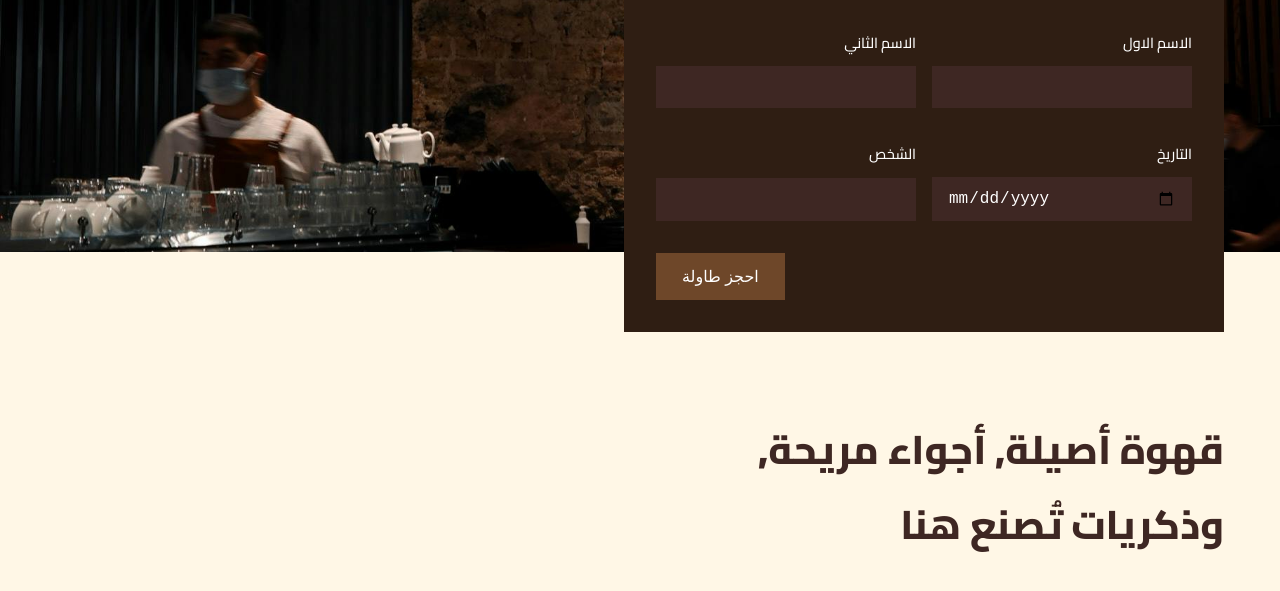
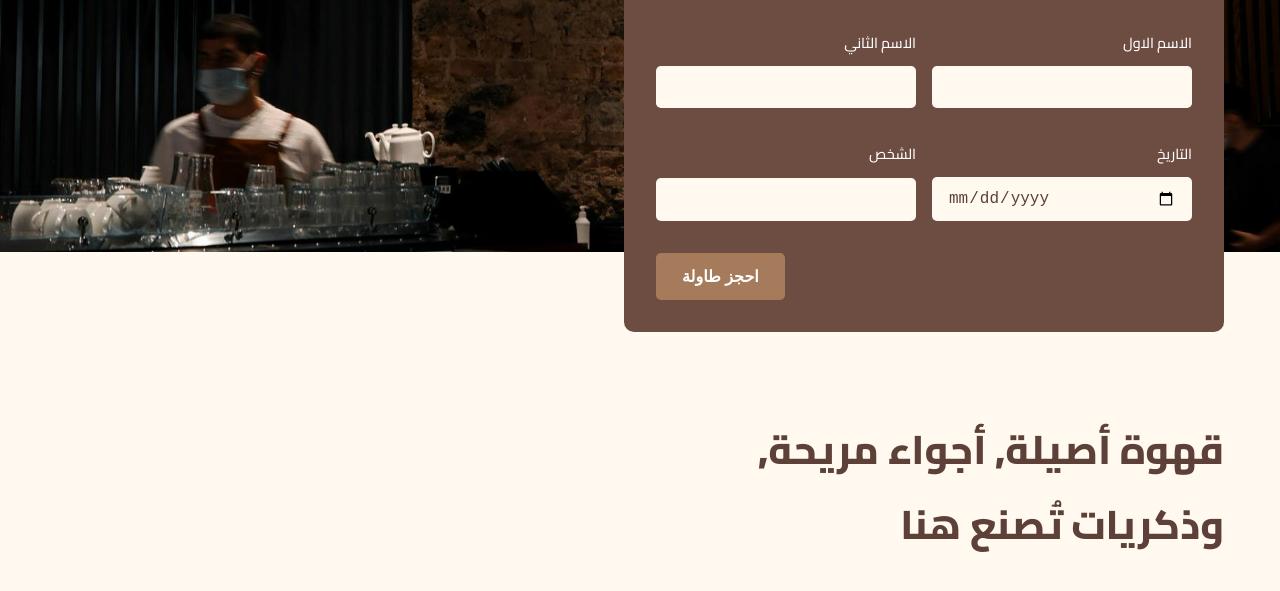
Before and after one commit to ShathaBandr/coffee_store, a plain HTML site: page index.html in a window 1280 px wide. Shown: the part 2102-2693 px from the top of the page. Drawn offline with nearby package versions, Linux system fonts and the light colour scheme; a web font is replaced by a local one.

Commit message:
Update style.css

```diff
--- a/style.css
+++ b/style.css
@@ -1,12 +1,13 @@
 @import url('https://fonts.googleapis.com/css2?family=Amiri:ital,wght@0,400;0,700;1,400;1,700&family=Cairo:wght@200..1000&family=Emblema+One&family=Fustat:wght@200..800&family=Lalezar&family=Roboto:ital,wght@0,100..900;1,100..900&family=Rubik:ital,wght@0,300..900;1,300..900&display=swap');
 
-:root{
-    --primary-color: #6e4729;
-    --primary-color-dark: #2f1e13;
-    --secondary-color: #d3b895;
-    --text-dark: #3E2723;
-    --text-light: #FAF3E0;
-    --extra-light: #FFF7E6;
+:root {
+    --primary-color: #A67B5B;
+    --primary-color-dark: #6D4C41;
+    --secondary-color: #E6C9A8;
+    --text-dark: #5D4037;
+    --text-light: #FAE5D3;
+    --extra-light: #FFF9F0;
+    --accent-color: #C19A6B;
     --white: #FFFFFF;
     --max-width: 1200px;
     --header-font: 'Cairo', sans-serif;
@@ -252,6 +253,7 @@ nav{
     gap: 2rem;
     background-color: var(--primary-color-dark);
     transform: translateY(10rem);
+    border-radius: 10px;
 }
 
 .book_container h4{
@@ -280,21 +282,30 @@ nav{
 .book_container input{
     padding: .75rem 1rem;
     font-size: 1rem;
-    color: var(--white);
-    background-color: var(--text-dark);
+    color: var(--text-dark);
+    background-color: var(--extra-light);
     border: none;
     outline: none;
+    border-radius: 5px;
 }
 
-.book_container input:hover{
-    background-color: var(--primary-color);
+.book_container input:hover {
+    background-color: var(--secondary-color);
     transition: 0.3s;
-
 }
 
 .book_container .btn{
     width: fit-content;
     margin-right: auto;
+    background-color: var(--primary-color);
+    color: var(--white);
+    padding: 0.75rem 1.5rem;
+    border-radius: 5px;
+    font-weight: 600;
+}
+
+.book_container .btn:hover {
+    background-color: var(--primary-color-dark);
 }
 
 .menu_card_content h3{
```
